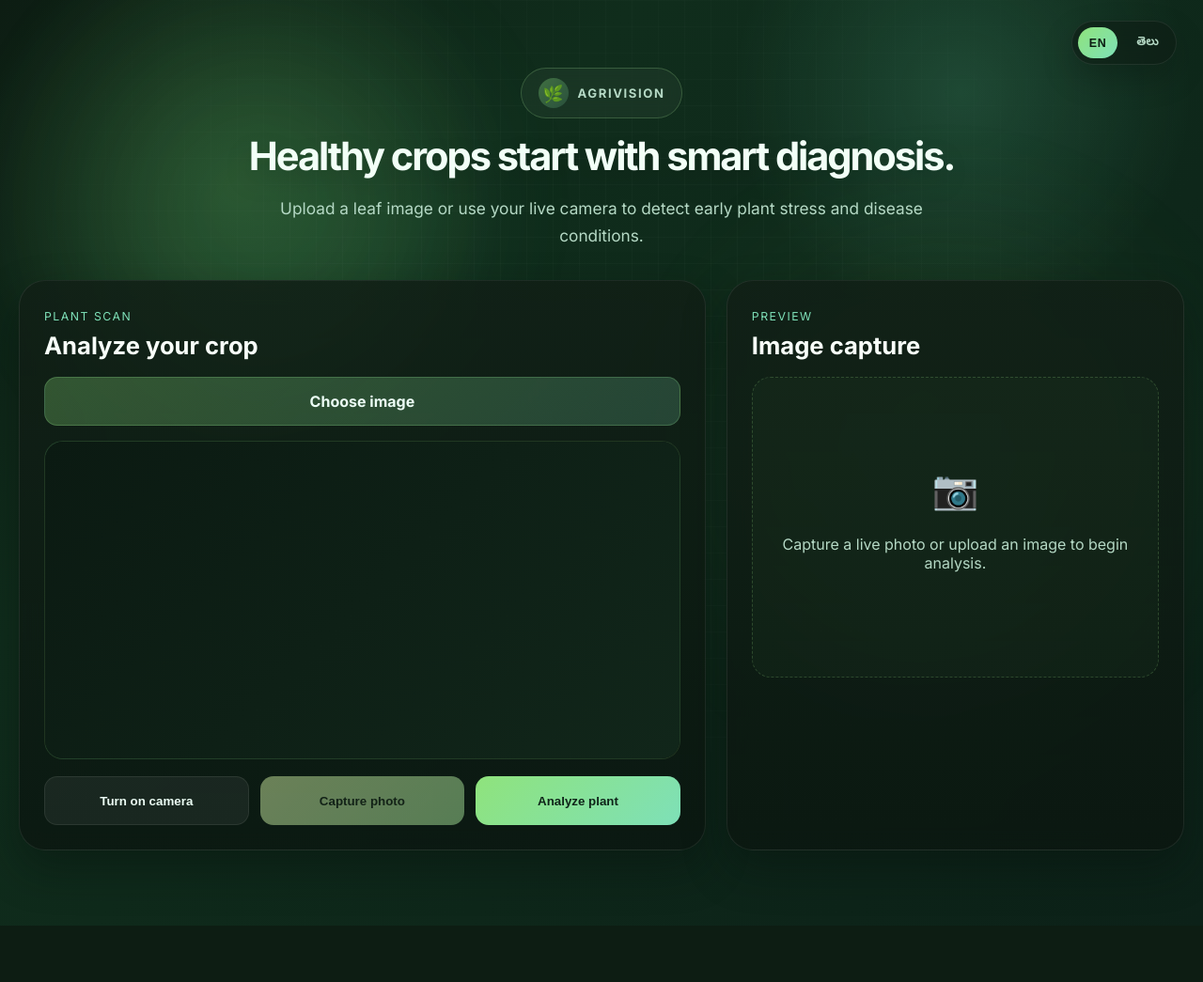
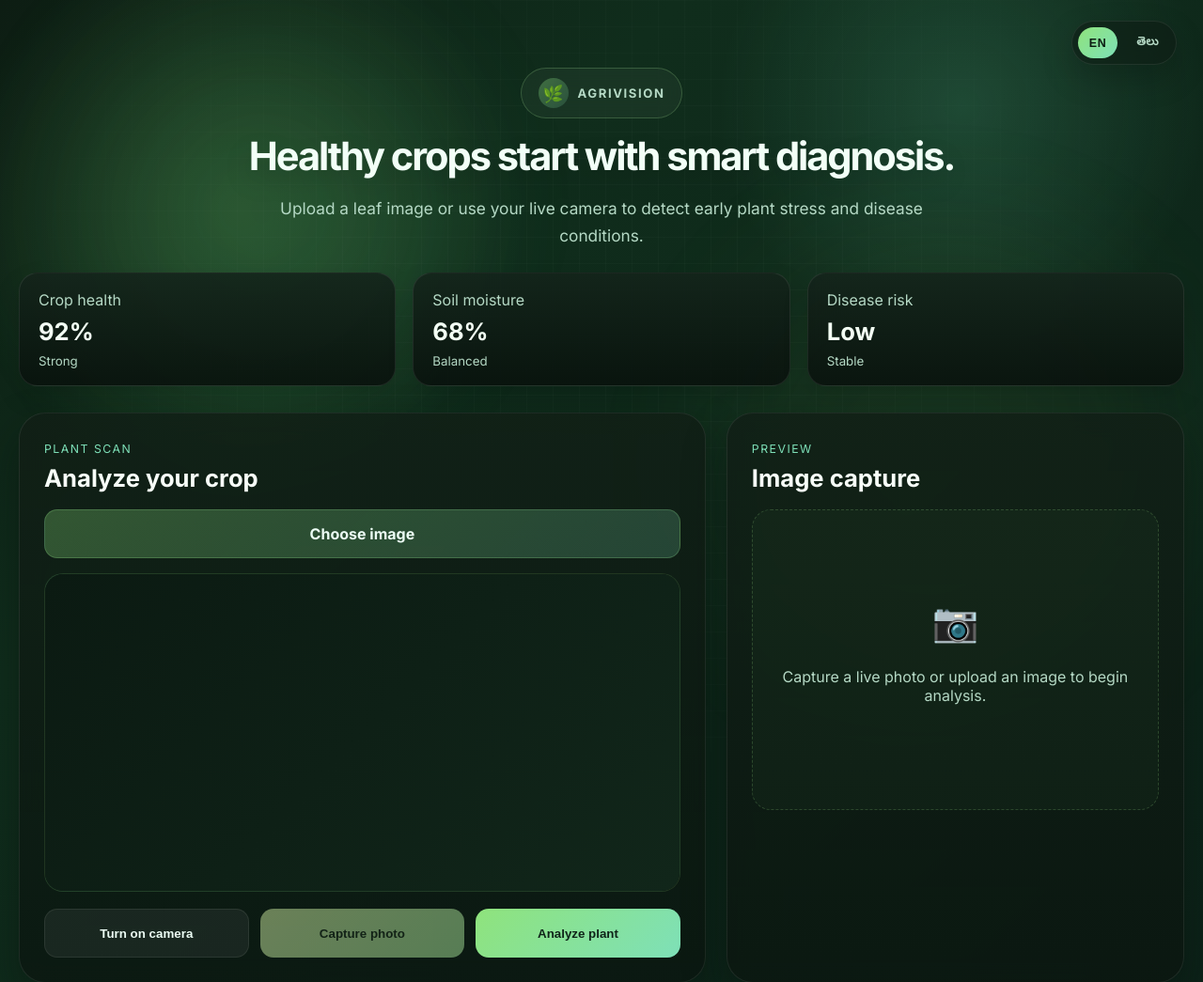
Before and after one commit to balaganesh-reddy/plantdisease, a Flask app: page / in a window 1280 px wide. Shown: the top 1045 px of the page at 94% size. Before the commit the page ends 985 px from the top, so only its background shows below. Run offline with Flask 3, Linux system fonts and the light colour scheme.

Commit message:
Add a more premium farmer dashboard with score widgets, dynamic health meter, and cleaner detection layout.

```diff
--- a/static/app.js
+++ b/static/app.js
@@ -5,6 +5,7 @@
   const captureBtn = document.getElementById('captureBtn');
   const cameraPreview = document.getElementById('cameraPreview');
   const cameraCanvas = document.getElementById('cameraCanvas');
+  const previewImageBox = document.querySelector('.preview-box img');
   const langButtons = document.querySelectorAll('.lang-btn');
   const translations = {
     en: {
@@ -28,7 +29,7 @@
     te: {
       brandName: 'అగ్రివిజన్',
       heroTitle: 'స్మార్ట్ రోగనిర్ధారణతో ఆరోగ్యకరమైన పంటలు.',
-      heroSubtitle: 'ఆకు చిత్రం అప్లోడ్ చేయండి లేదా మీ లైవ్ కెమెరాను ఉపయోగించి మొలకెత్తుతున్న విశ్లేషణను గుర్తించండి.',
+      heroSubtitle: 'ఆకు చిత్రం అప్లోడ్ చేయండి లేదా మీ లైవ్ కెమెరాను ఉపయోగించి మొలకెత్తుతున్న పంట బలహీనతను గుర్తించండి.',
       plantScan: 'పంట స్కాన్',
       analyzeTitle: 'మీ పంటను విశ్లేషించండి',
       chooseImage: 'చిత్రాన్ని ఎంచుకోండి',
@@ -77,6 +78,12 @@
     });
   };
 
+  const updatePreviewFromFile = (file) => {
+    if (!file || !previewImageBox) return;
+    const objectUrl = URL.createObjectURL(file);
+    previewImageBox.src = objectUrl;
+  };
+
   langButtons.forEach((button) => {
     button.addEventListener('click', () => {
       currentLang = button.dataset.lang;
@@ -85,7 +92,13 @@
   });
 
   if (fileInput) {
-    fileInput.addEventListener('change', updateUploadLabel);
+    fileInput.addEventListener('change', () => {
+      updateUploadLabel();
+      const selectedFile = fileInput.files && fileInput.files[0];
+      if (selectedFile) {
+        updatePreviewFromFile(selectedFile);
+      }
+    });
     updateUploadLabel();
   }
 
@@ -162,8 +175,15 @@
         }
 
         updateUploadLabel();
+        updatePreviewFromFile(file);
       }, 'image/png');
     });
+  }
+
+  const healthMeter = document.getElementById('healthMeter');
+  if (healthMeter) {
+    const percent = Math.max(0, Math.min(100, Number(healthMeter.style.width.replace('%', '')) || 0));
+    healthMeter.style.width = `${percent}%`;
   }
 
   window.addEventListener('beforeunload', stopCamera);
--- a/static/style.css
+++ b/static/style.css
@@ -163,6 +163,34 @@
   font-size: 1.08rem;
   line-height: 1.7;
   color: var(--muted);
+}
+
+.metrics-row {
+  display: grid;
+  grid-template-columns: repeat(3, minmax(0, 1fr));
+  gap: 18px;
+  margin-bottom: 28px;
+}
+
+.metric-card {
+  display: flex;
+  flex-direction: column;
+  gap: 8px;
+  padding: 18px 20px;
+  background: linear-gradient(180deg, rgba(20, 36, 27, 0.9), rgba(9, 18, 13, 0.9));
+  border: 1px solid rgba(255, 255, 255, 0.08);
+  border-radius: 20px;
+  box-shadow: 0 12px 28px rgba(0,0,0,0.14);
+}
+
+.metric-label,
+.metric-card small {
+  color: var(--muted);
+}
+
+.metric-value {
+  font-size: clamp(1.5rem, 2vw, 2.2rem);
+  color: #f3fff4;
 }
 
 .dashboard {
--- a/templates/index.html
+++ b/templates/index.html
@@ -30,6 +30,24 @@
           Upload a leaf image or use your live camera to detect early plant stress and disease conditions.
         </p>
       </header>
+
+      <section class="metrics-row">
+        <div class="metric-card">
+          <span class="metric-label">Crop health</span>
+          <strong class="metric-value">92%</strong>
+          <small>Strong</small>
+        </div>
+        <div class="metric-card">
+          <span class="metric-label">Soil moisture</span>
+          <strong class="metric-value">68%</strong>
+          <small>Balanced</small>
+        </div>
+        <div class="metric-card">
+          <span class="metric-label">Disease risk</span>
+          <strong class="metric-value">Low</strong>
+          <small>Stable</small>
+        </div>
+      </section>
 
       <main class="dashboard">
         <section class="panel upload-panel">
@@ -90,6 +108,16 @@
                 <span class="confidence-badge">{{ (result.confidence * 100)|int }}% confidence</span>
               </div>
 
+              <div class="meter-wrap">
+                <div class="meter-labels">
+                  <span>Health score</span>
+                  <span>{{ (result.confidence * 100)|int }}%</span>
+                </div>
+                <div class="meter-track">
+                  <span class="meter-fill" id="healthMeter" style="width: {{ (result.confidence * 100)|int }}%"></span>
+                </div>
+              </div>
+
               <p class="result-description">{{ result.details }}</p>
 
               <div class="recommendation-card">
```
Also changed, not shown: other parts of static/style.css (+37 -1 lines).
